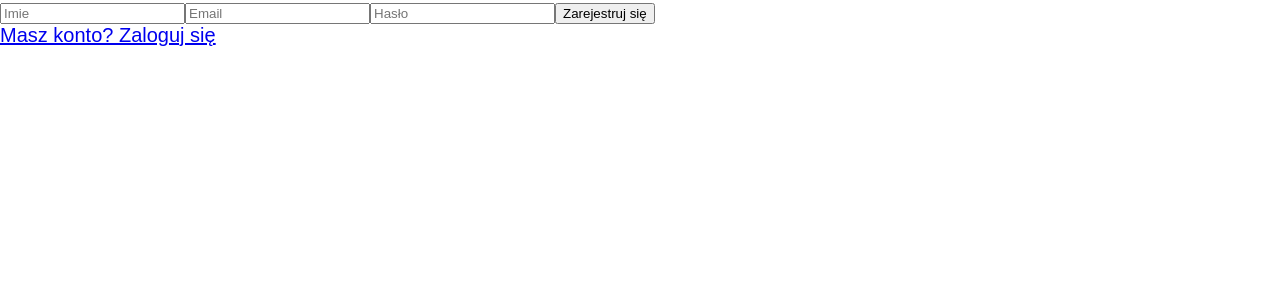
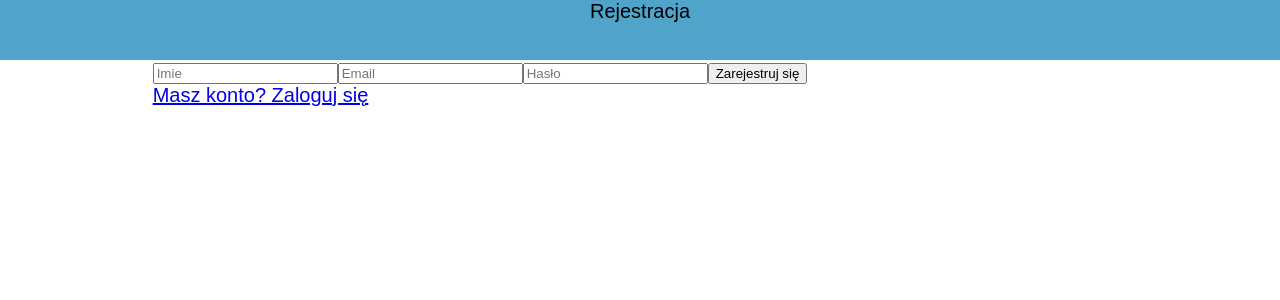
Before and after one commit to PrzybylskiDawid/SnapCat, a React (Create React App) app: page / in a window 1280 px wide. Shown: the top 300 px of the page. Built offline with nearby package versions, Linux system fonts and the light colour scheme.

Commit message:
mały css
smol css uwu

```diff
--- a/src/Homepage.jsx
+++ b/src/Homepage.jsx
@@ -24,12 +24,14 @@ export function Homepage() {
     <div id="main">
       <div id="top">
         <div id="search">
+          szukaj
         </div>
         <div id="navigation">
           <div id="button" onClick={ShowPosts}></div>
           <div id="button" onClick={ShowProfiles}></div>
         </div>
         <div id="user">
+          użytnik
         </div>
       </div>
       <div>
@@ -61,7 +63,6 @@ function TileProfile(){
 }
 
 function ShowTiles(){
-
   if (show === 1){
     return (
       <><TilePost /></>
--- a/src/Register.jsx
+++ b/src/Register.jsx
@@ -33,12 +33,19 @@ export function Register() {
     }
 
     return (
-        <form>
+        <body>
+            <div id="main">
+            <div id="top">Rejestracja</div>
+            <div id="middle">
+            <form>
             <input required onChange={(e) => {setName(e.target.value);}} type="name" name="imie" placeholder="Imie"></input>
             <input required onChange={(e) => {setEmail(e.target.value);}} type="email" name="email" placeholder="Email"></input>
             <input required onChange={(e) => {setPassword(e.target.value);}} type="password" name="password" placeholder="Hasło"></input>
             <button type="submit" onClick={register}>Zarejestruj się</button>
             <Link to="/Login">Masz konto? Zaloguj się</Link>
-        </form>
+            </form>
+            </div>
+            </div>
+        </body>
     );
 }
--- a/src/index.css
+++ b/src/index.css
@@ -87,6 +87,7 @@ a{
 
 #top{
   max-height:60px;
+  justify-content: center;
 }
 
 #search{
```
